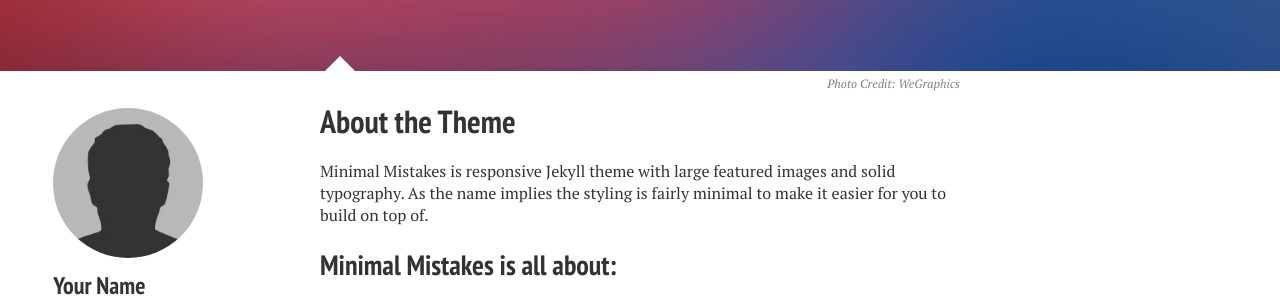
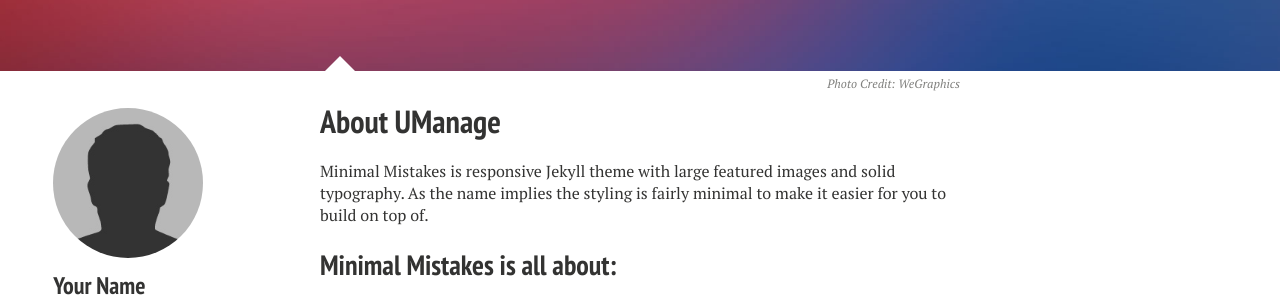
Before and after one commit to umanage/umanage.github.io, a Jekyll site: the page built from about/index.md, in a window 1280 px wide. Shown: the part 350-650 px from the top of the page. Built offline with Jekyll 4.4.1, drawn with Linux system fonts in a browser that asks for light colours; nearby versions of some CDN libraries.

```diff
--- a/about/index.md
+++ b/about/index.md
@@ -1,6 +1,6 @@
 ---
 layout: page
-title: About the Theme
+title: About UManage
 tags: [about, Jekyll, theme, responsive]
 modified: 2014-08-08T20:53:07.573882-04:00
 comments: true
```
